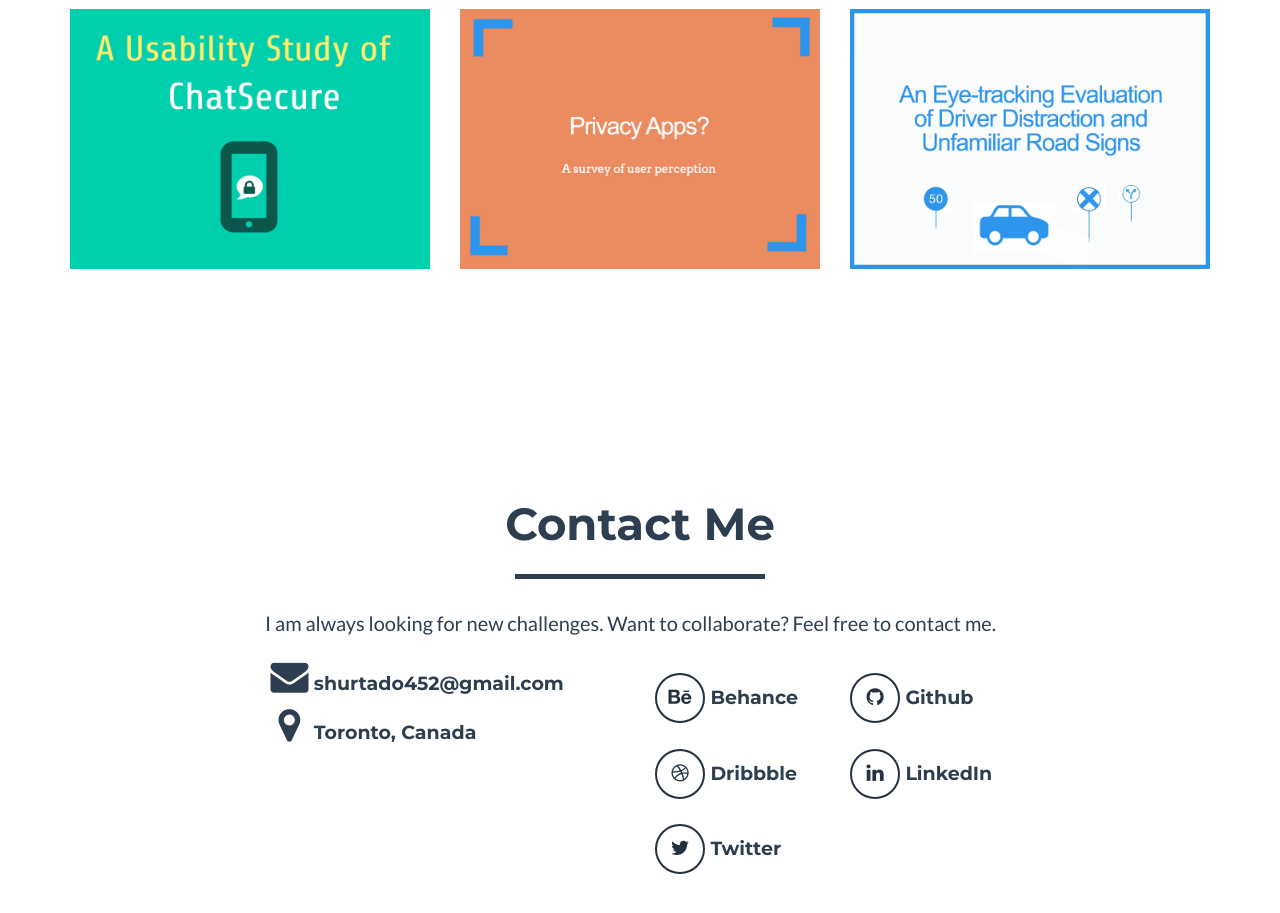
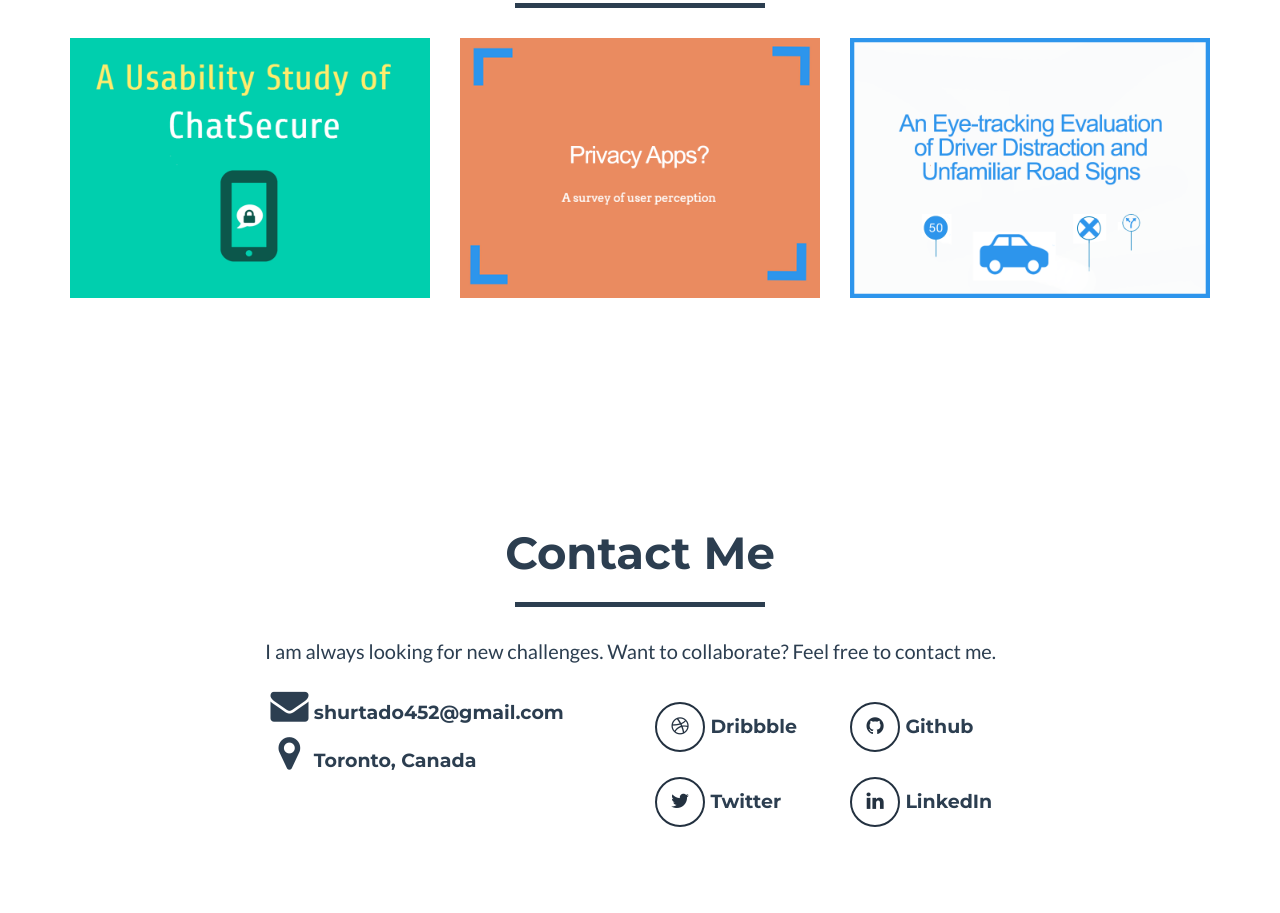
Before and after one commit to hurtado452/shurtado, a plain HTML site: page index.html in a window 1280 px wide. Shown: the part 1544-2457 px from the top of the page. Drawn offline with nearby package versions, Linux system fonts and the light colour scheme.

Commit message:
updates to about/footer/CV

```diff
--- a/index.html
+++ b/index.html
@@ -110,7 +110,7 @@
 
                     <br>To know more about my previous experiences download my resume below.
 
-                    <br> <br>Currently seeking positions for Fall 2016.
+                    <br> <br>Currently seeking positions for Winter 2017.
                     </p>
                 </div>
                 <div class="col-lg-8 col-lg-offset-2 text-center">
@@ -189,7 +189,7 @@
                 </div>
                 <div class="col-xs-4 col-md-2">
                     <ul class="list-unstyled">
-                      <li><h4><a href="https://www.behance.net/shurtado" class="btn-social btn-outline" target="_blank"><i class="fa fa-fw fa-behance"></i></a>  Behance</h4></li>
+                      <!--<li><h4><a href="https://www.behance.net/shurtado" class="btn-social btn-outline" target="_blank"><i class="fa fa-fw fa-behance"></i></a>  Behance</h4></li>-->
                       <li><h4><a href="https://dribbble.com/shurtado" class="btn-social btn-outline" target="_blank"><i class="fa fa-fw fa-dribbble"></i></a>  Dribbble</h4></li>
                       <li><h4><a href="https://twitter.com/steph_hurtado" class="btn-social btn-outline" target="_blank"><i class="fa fa-fw fa-twitter "></i></a>  Twitter</h4></li>
                     </ul>
```
Also changed, not shown: 1 other file.
